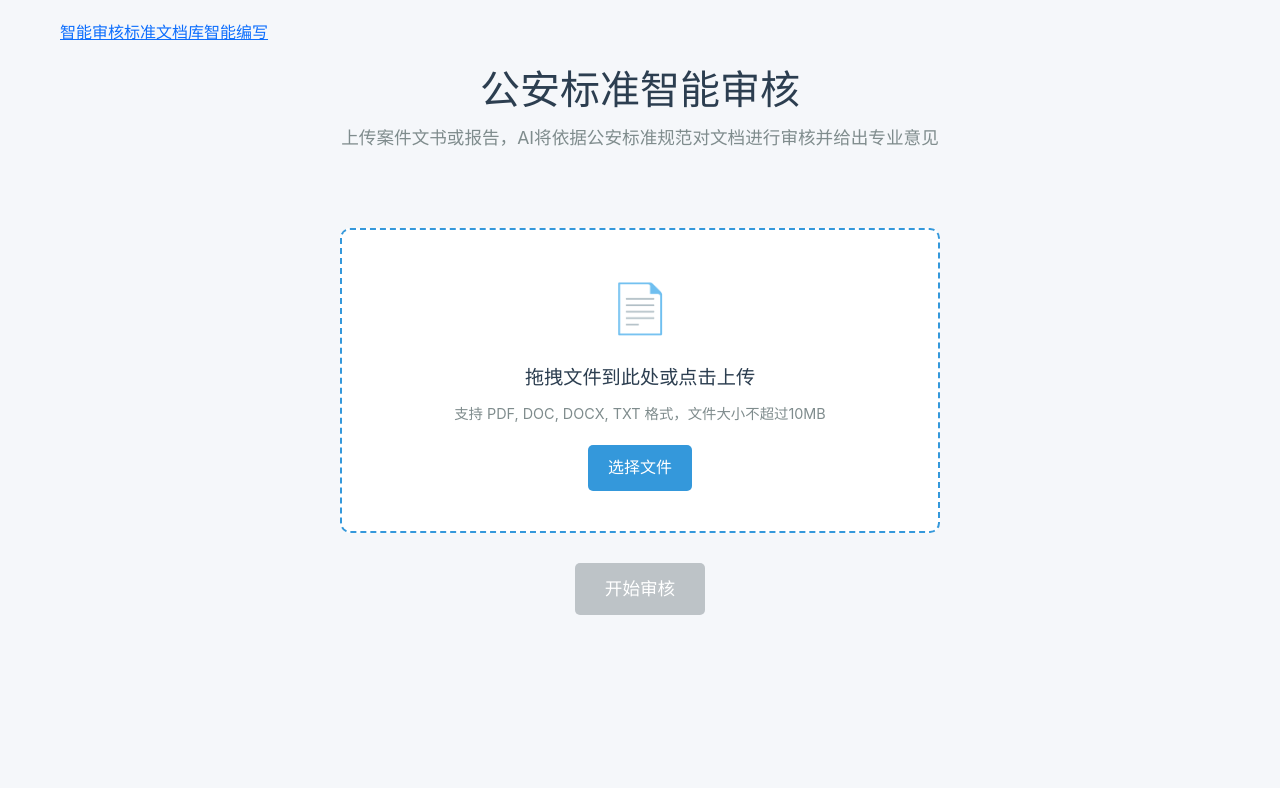
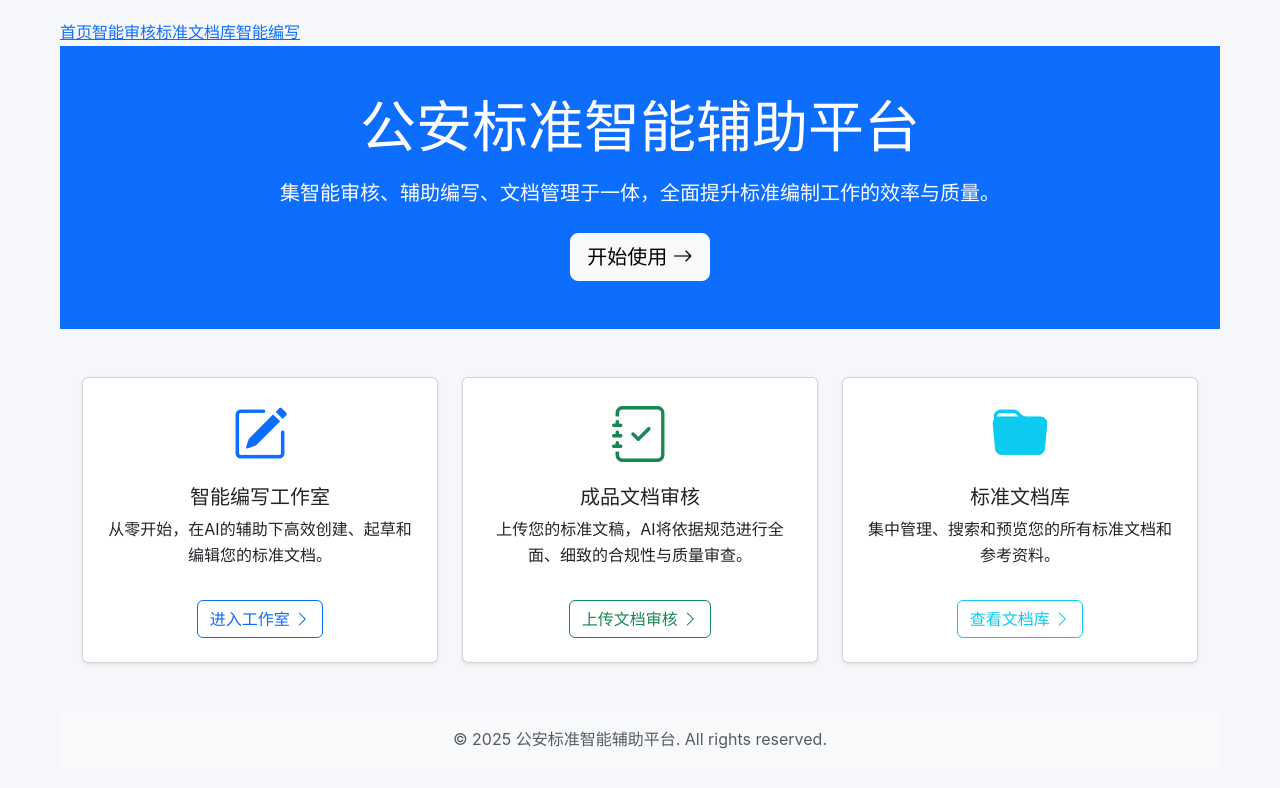
Before and after one commit to liandun110/docAI, a React (Create React App) app: page / in a window 1280 px wide. Shown: the top 788 px of the page. Built offline with nearby package versions, Linux system fonts and the light colour scheme.

Commit message:
美化首页

```diff
--- a/public/index.html
+++ b/public/index.html
@@ -6,6 +6,8 @@
     <title>AI文档审核系统</title>
     <!-- Bootstrap CSS -->
     <link href="https://cdn.jsdelivr.net/npm/bootstrap@5.3.3/dist/css/bootstrap.min.css" rel="stylesheet" integrity="sha384-QWTKZyjpPEjISv5WaRU9OFeRpok6YctnYmDr5pNlyT2bRjXh0JMhjY6hW+ALEwIH" crossorigin="anonymous">
+    <!-- Bootstrap Icons -->
+    <link rel="stylesheet" href="https://cdn.jsdelivr.net/npm/bootstrap-icons@1.11.3/font/bootstrap-icons.min.css">
   </head>
   <body>
     <noscript>您需要启用JavaScript来运行此应用。</noscript>
--- a/src/App.js
+++ b/src/App.js
@@ -7,65 +7,22 @@ import StandardDocumentPage from './components/standards/StandardDocumentPage';
 import StandardDocumentViewer from './components/standards/StandardDocumentViewer'; // Import the viewer
 import EditorPage from './components/editor/EditorPage'; // Import the editor
 
-// Main review page component
-function AiReviewPage() {
-  const [currentStep, setCurrentStep] = React.useState('upload'); // upload, progress, result
-  const [reviewData, setReviewData] = React.useState(null);
-  const [error, setError] = React.useState(null);
-
-  const handleUploadStart = () => {
-    setCurrentStep('progress');
-    setError(null);
-  };
-
-  const handleUploadComplete = (result) => {
-    const finalData = { ...result.data, documentName: result.fileName };
-    setReviewData(finalData);
-    setCurrentStep('result');
-  };
-
-  const handleUploadError = (err) => {
-    setError(err);
-    setCurrentStep('upload');
-  };
-
-  return (
-    <>
-      <header className="app-header">
-        <h1>公安标准智能审核</h1>
-        <p>上传案件文书或报告，AI将依据公安标准规范对文档进行审核并给出专业意见</p>
-      </header>
-      <main className="app-main">
-        {currentStep === 'upload' && (
-          <DocumentUploader
-            onUploadStart={handleUploadStart}
-            onUploadComplete={handleUploadComplete}
-            onUploadError={handleUploadError}
-          />
-        )}
-        {currentStep === 'progress' && <ReviewProgress />}
-        {currentStep === 'result' && <ReviewResult data={reviewData} onReset={() => setCurrentStep('upload')} />}
-        {error && currentStep === 'upload' && (
-          <div className="error-message" style={{marginTop: '20px'}}>
-            审核失败: {error}
-          </div>
-        )}
-      </main>
-    </>
-  );
-}
+import HomePage from './components/HomePage'; // Import the new HomePage
+import AiReviewPage from './components/AiReviewPage'; // Import the extracted AiReviewPage
 
 function App() {
   return (
     <Router>
       <div className="app">
         <nav className="main-nav">
-          <NavLink to="/" className={({ isActive }) => isActive ? 'nav-active' : ''}>智能审核</NavLink>
+          <NavLink to="/" className={({ isActive }) => isActive ? 'nav-active' : ''}>首页</NavLink>
+          <NavLink to="/review" className={({ isActive }) => isActive ? 'nav-active' : ''}>智能审核</NavLink>
           <NavLink to="/standards" className={({ isActive }) => isActive ? 'nav-active' : ''}>标准文档库</NavLink>
           <NavLink to="/editor" className={({ isActive }) => isActive ? 'nav-active' : ''}>智能编写</NavLink>
         </nav>
         <Routes>
-          <Route path="/" element={<AiReviewPage />} />
+          <Route path="/" element={<HomePage />} />
+          <Route path="/review" element={<AiReviewPage />} />
           <Route path="/standards" element={<StandardDocumentPage />} />
           <Route path="/standards/preview/:filename" element={<StandardDocumentViewer />} />
           <Route path="/editor" element={<EditorPage />} />
--- /dev/null
+++ b/src/components/AiReviewPage.js
@@ -0,0 +1,54 @@
+import React from 'react';
+import DocumentUploader from './DocumentUploader';
+import ReviewProgress from './ReviewProgress';
+import ReviewResult from './ReviewResult';
+
+// Main review page component
+function AiReviewPage() {
+  const [currentStep, setCurrentStep] = React.useState('upload'); // upload, progress, result
+  const [reviewData, setReviewData] = React.useState(null);
+  const [error, setError] = React.useState(null);
+
+  const handleUploadStart = () => {
+    setCurrentStep('progress');
+    setError(null);
+  };
+
+  const handleUploadComplete = (result) => {
+    const finalData = { ...result.data, documentName: result.fileName };
+    setReviewData(finalData);
+    setCurrentStep('result');
+  };
+
+  const handleUploadError = (err) => {
+    setError(err);
+    setCurrentStep('upload');
+  };
+
+  return (
+    <>
+      <header className="app-header">
+        <h1>公安标准智能审核</h1>
+        <p>上传案件文书或报告，AI将依据公安标准规范对文档进行审核并给出专业意见</p>
+      </header>
+      <main className="app-main">
+        {currentStep === 'upload' && (
+          <DocumentUploader
+            onUploadStart={handleUploadStart}
+            onUploadComplete={handleUploadComplete}
+            onUploadError={handleUploadError}
+          />
+        )}
+        {currentStep === 'progress' && <ReviewProgress />}
+        {currentStep === 'result' && <ReviewResult data={reviewData} onReset={() => setCurrentStep('upload')} />}
+        {error && currentStep === 'upload' && (
+          <div className="error-message" style={{marginTop: '20px'}}>
+            审核失败: {error}
+          </div>
+        )}
+      </main>
+    </>
+  );
+}
+
+export default AiReviewPage;
--- /dev/null
+++ b/src/components/HomePage.js
@@ -0,0 +1,67 @@
+import React from 'react';
+import { Link } from 'react-router-dom';
+
+function HomePage() {
+    return (
+        <div className="container-fluid p-0">
+            {/* Hero Section */}
+            <section className="bg-primary text-white text-center py-5 mb-5">
+                <div className="container">
+                    <h1 className="display-4 mb-3">公安标准智能辅助平台</h1>
+                    <p className="lead mb-4">集智能审核、辅助编写、文档管理于一体，全面提升标准编制工作的效率与质量。</p>
+                    <Link to="/editor" className="btn btn-light btn-lg">开始使用 <i className="bi bi-arrow-right"></i></Link>
+                </div>
+            </section>
+
+            {/* Feature Showcase Section */}
+            <section className="container mb-5">
+                <div className="row justify-content-center g-4">
+                    {/* Card 1: Smart Editor */}
+                    <div className="col-md-4">
+                        <div className="card h-100 shadow-sm text-center">
+                            <div className="card-body d-flex flex-column align-items-center justify-content-center p-4">
+                                <i className="bi bi-pencil-square display-4 text-primary mb-3"></i>
+                                <h5 className="card-title">智能编写工作室</h5>
+                                <p className="card-text flex-grow-1">从零开始，在AI的辅助下高效创建、起草和编辑您的标准文档。</p>
+                                <Link to="/editor" className="btn btn-outline-primary mt-3">进入工作室 <i className="bi bi-chevron-right"></i></Link>
+                            </div>
+                        </div>
+                    </div>
+
+                    {/* Card 2: AI Review */}
+                    <div className="col-md-4">
+                        <div className="card h-100 shadow-sm text-center">
+                            <div className="card-body d-flex flex-column align-items-center justify-content-center p-4">
+                                <i className="bi bi-journal-check display-4 text-success mb-3"></i>
+                                <h5 className="card-title">成品文档审核</h5>
+                                <p className="card-text flex-grow-1">上传您的标准文稿，AI将依据规范进行全面、细致的合规性与质量审查。</p>
+                                <Link to="/review" className="btn btn-outline-success mt-3">上传文档审核 <i className="bi bi-chevron-right"></i></Link>
+                            </div>
+                        </div>
+                    </div>
+
+                    {/* Card 3: Document Library */}
+                    <div className="col-md-4">
+                        <div className="card h-100 shadow-sm text-center">
+                            <div className="card-body d-flex flex-column align-items-center justify-content-center p-4">
+                                <i className="bi bi-folder-fill display-4 text-info mb-3"></i>
+                                <h5 className="card-title">标准文档库</h5>
+                                <p className="card-text flex-grow-1">集中管理、搜索和预览您的所有标准文档和参考资料。</p>
+                                <Link to="/standards" className="btn btn-outline-info mt-3">查看文档库 <i className="bi bi-chevron-right"></i></Link>
+                            </div>
+                        </div>
+                    </div>
+                </div>
+            </section>
+
+            {/* Optional: Footer or other sections */}
+            <footer className="bg-light text-center py-3 mt-5">
+                <div className="container">
+                    <p className="text-muted mb-0">&copy; 2025 公安标准智能辅助平台. All rights reserved.</p>
+                </div>
+            </footer>
+        </div>
+    );
+}
+
+export default HomePage;
```
